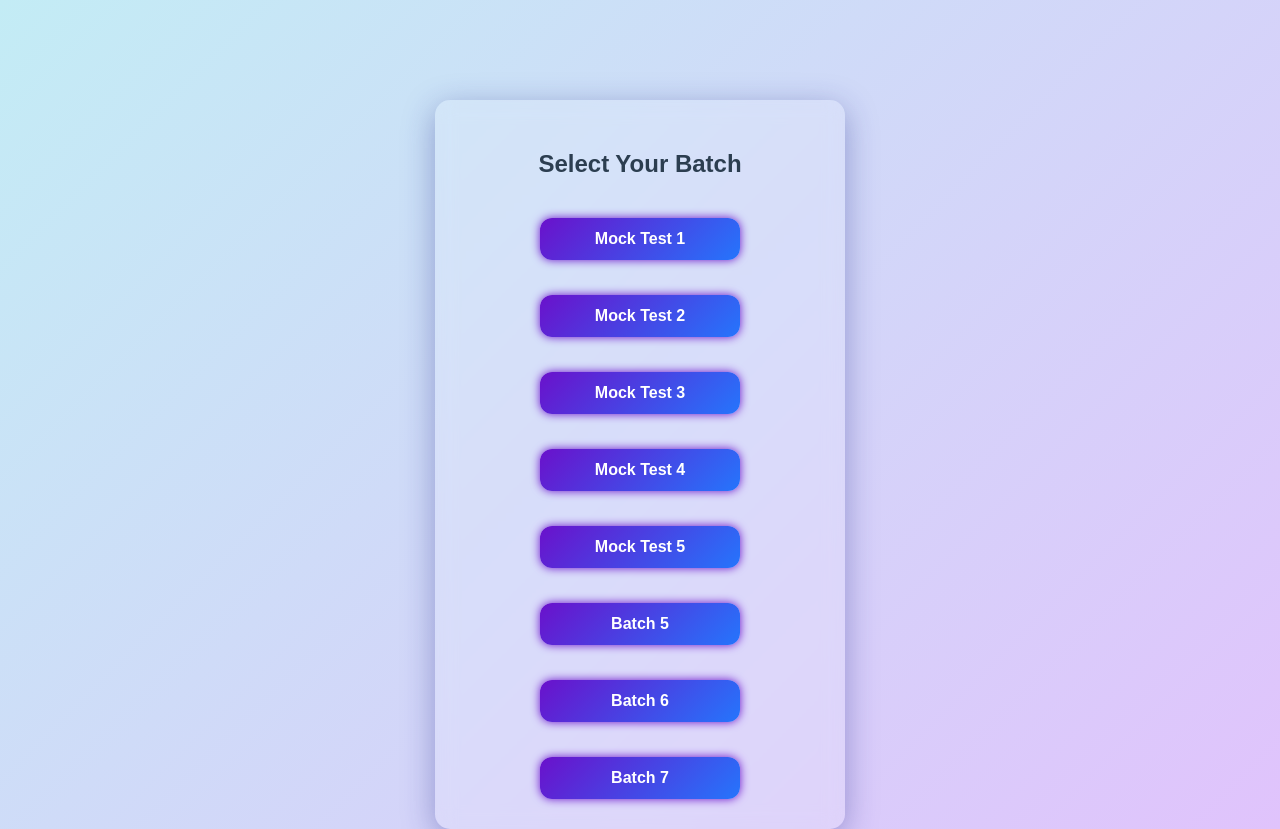
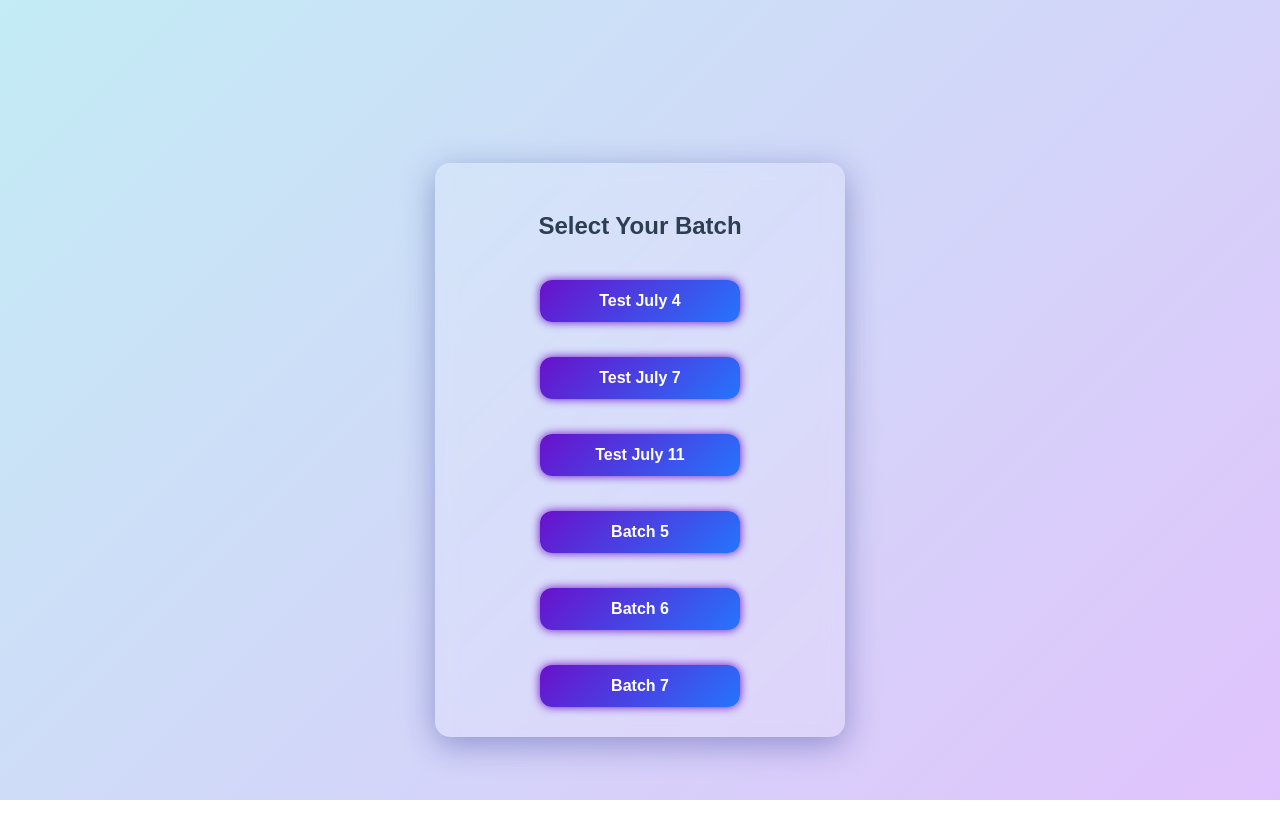
Before and after one commit to JunaidMahsood/PMS-Test, a plain HTML site: page index.html in a window 1280 px wide. After the commit the page ends 800 px from the top, so only its background shows below. Drawn offline with Linux system fonts and the light colour scheme.

Commit message:
Update index.html

```diff
--- a/index.html
+++ b/index.html
@@ -13,11 +13,9 @@
 
         <h2>Select Your Batch</h2>
         <div style="display: inline-flex; flex-direction: column; gap: 15px; width: 200px; margin: auto;">
-            <button onclick="window.location.href='https://junaidmahsood.github.io/batch-1/'">Mock Test 1</button>
-            <button onclick="window.location.href='https://junaidmahsood.github.io/dailytest/'">Mock Test 2</button>
-            <button onclick="window.location.href='https://junaidmahsood.github.io/batch-2/'">Mock Test 3</button>
-            <button onclick="window.location.href='https://junaidmahsood.github.io/batch-3/'">Mock Test 4</button>
-            <button onclick="window.location.href='https://junaidmahsood.github.io/batch-4/'">Mock Test 5</button>
+            <button onclick="window.location.href='https://junaidmahsood.github.io/batch-1/'">Test July 4</button>
+            <button onclick="window.location.href='https://junaidmahsood.github.io/dailytest/'">Test July 7</button>
+            <button onclick="window.location.href='https://junaidmahsood.github.io/batch-3/'">Test July 11</button>
 
             <button onclick="window.location.href='https://junaidmahsood.github.io/batch-5/'">Batch 5</button>
             <button onclick="window.location.href='https://junaidmahsood.github.io/batch-6/'">Batch 6</button>
```
